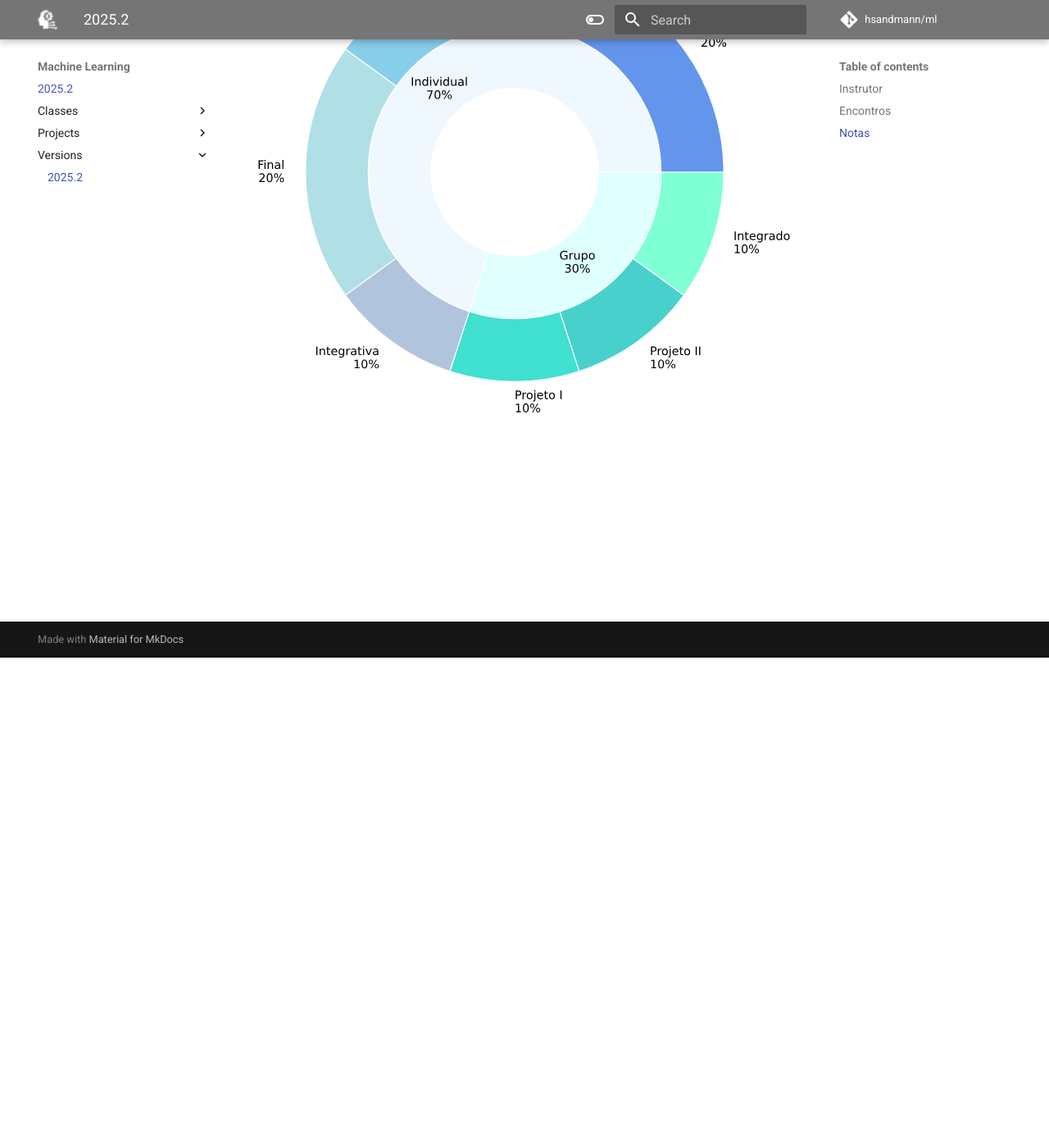
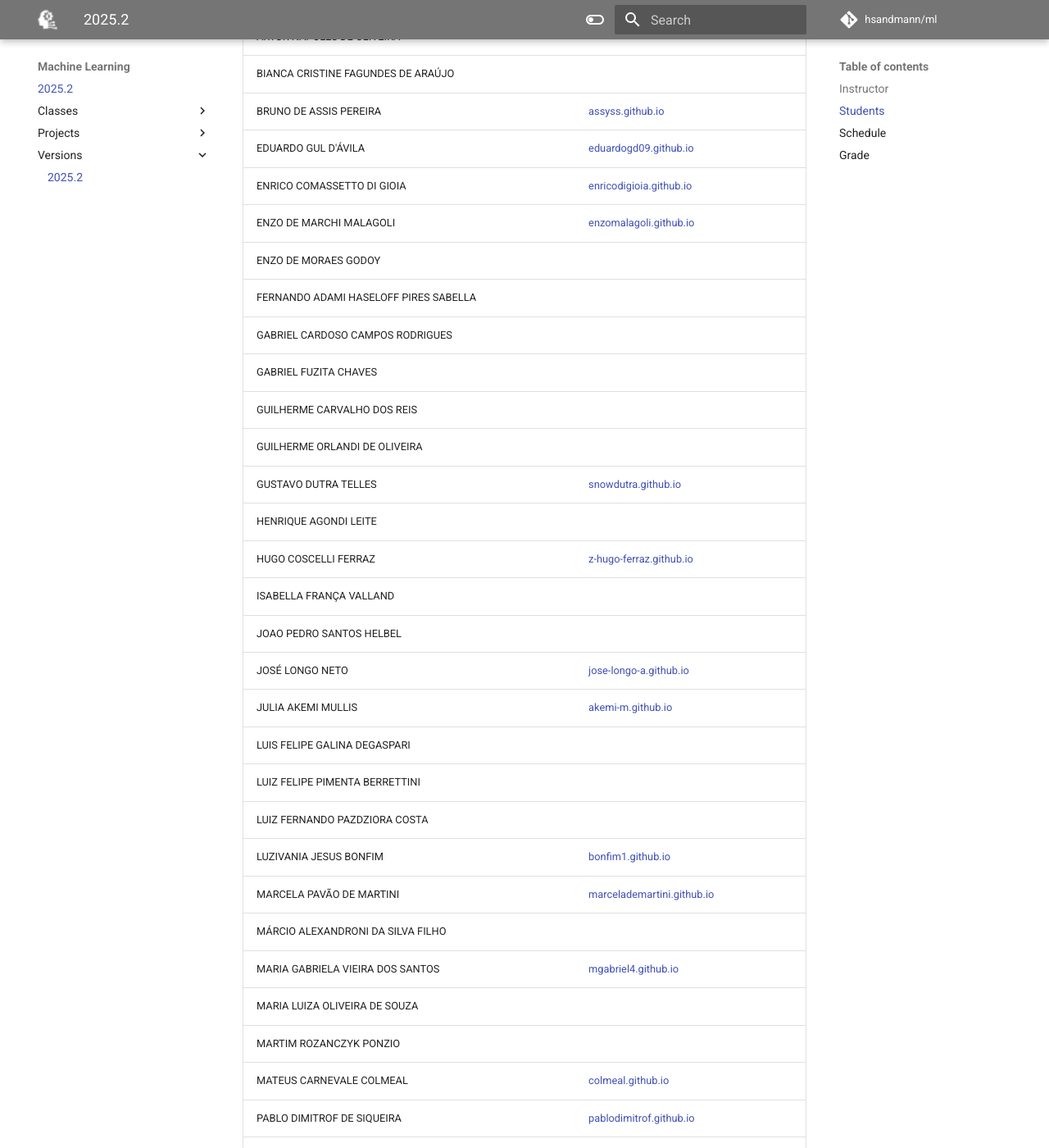
Before and after one commit to hsandmann/ml, an MkDocs documentation site: the page built from docs/versions/2025.2/index.md, in a window 1280 px wide and 1400 px high, scrolled down 598 px. Shown: the whole window at 82% size. Built offline with MkDocs 1.6.1 and Material for MkDocs 9.7.7, drawn with Linux system fonts in a browser that asks for light colours; comment, search, counter and statistics services are not loaded; some of the changed text lies outside the part shown.

Commit message:
added students

````diff
--- a/docs/versions/2025.2/index.md
+++ b/docs/versions/2025.2/index.md
@@ -1,17 +1,59 @@
-# 2025.2 - winter
 
-## Instrutor
+## Instructor
 
 | [:material-web:](https://hsandmann.github.io/){:target="_blank"} [:simple-github:](https://github.com/hsandmann){:target="_blank"} [:material-linkedin:](https://www.linkedin.com/in/hsandmann/){:target="_blank"} [:fontawesome-regular-envelope:](mailto:humberto.sandmann@espm.br){target='_blank'} | Humberto Sandmann |
 
+## Students
 
-## Encontros
+| Name | Project |
+|-------|---------|
+| ALEXANDRE MARTINELLI | [alexandremartinelli11.github.io](http://alexandremartinelli11.github.io/machine-learning/){:target="_blank"} |
+| ANA CAROLINA ALBI PEREIRA |  |
+| ANA CAROLINA FRANK PEZZINI DE MENEZES | [bligui.github.io](https://bligui.github.io/Machine-Learning-Ana/){:target="_blank"} |
+| ANDRÉ HENRIQUE PACHECO ALVES |  |
+| ARTHUR BORBA FERREIRA |  |
+| ARTUR NAPOLES DE OLIVEIRA |  |
+| BIANCA CRISTINE FAGUNDES DE ARAÚJO | |
+| BRUNO DE ASSIS PEREIRA | [assyss.github.io](https://assyss.github.io/Machine-Learning/){:target="_blank"} |
+| EDUARDO GUL D'ÁVILA | [eduardogd09.github.io](https://eduardogd09.github.io/machine-learning/){:target="_blank"} |
+| ENRICO COMASSETTO DI GIOIA | [enricodigioia.github.io](https://enricodigioia.github.io/Machine-Learning/){:target="_blank"} |
+| ENZO DE MARCHI MALAGOLI | [enzomalagoli.github.io](https://enzomalagoli.github.io/machine-learning/){:target="_blank"} |
+| ENZO DE MORAES GODOY |  |
+| FERNANDO ADAMI HASELOFF PIRES SABELLA |  |
+| GABRIEL CARDOSO CAMPOS RODRIGUES |  |
+| GABRIEL FUZITA CHAVES |  |
+| GUILHERME CARVALHO DOS REIS |  |
+| GUILHERME ORLANDI DE OLIVEIRA |  |
+| GUSTAVO DUTRA TELLES | [snowdutra.github.io](https://snowdutra.github.io/Machine-Learning/){:target="_blank"} |
+| HENRIQUE AGONDI LEITE |  |
+| HUGO COSCELLI FERRAZ | [z-hugo-ferraz.github.io](https://z-hugo-ferraz.github.io/machineLearning/){:target="_blank"} |
+| ISABELLA FRANÇA VALLAND |  |
+| JOAO PEDRO SANTOS HELBEL |  |
+| JOSÉ LONGO NETO | [jose-longo-a.github.io](https://jose-longo-a.github.io/Machine-Learning/){:target="_blank"} |
+| JULIA AKEMI MULLIS | [akemi-m.github.io](https://akemi-m.github.io/machine-learning/){:target="_blank"} |
+| LUIS FELIPE GALINA DEGASPARI |  |
+| LUIZ FELIPE PIMENTA BERRETTINI |  |
+| LUIZ FERNANDO PAZDZIORA COSTA |  |
+| LUZIVANIA JESUS BONFIM | [bonfim1.github.io](https://bonfim1.github.io/Machine-Learning/){:target="_blank"} |
+| MARCELA PAVÃO DE MARTINI | [marcelademartini.github.io](https://marcelademartini.github.io/Machine-Learning-1/){:target="_blank"} |
+| MÁRCIO ALEXANDRONI DA SILVA FILHO |  |
+| MARIA GABRIELA VIEIRA DOS SANTOS | [mgabriel4.github.io](https://mgabriel4.github.io/machine-learning/){:target="_blank"} |
+| MARIA LUIZA OLIVEIRA DE SOUZA |  |
+| MARTIM ROZANCZYK PONZIO |  |
+| MATEUS CARNEVALE COLMEAL | [colmeal.github.io](https://colmeal.github.io/machine-learning/){:target="_blank"} |
+| PABLO DIMITROF DE SIQUEIRA | [pablodimitrof.github.io](https://pablodimitrof.github.io/machine-learning/){:target="_blank"} |
+| PEDRO ALMEIDA MARICATE SANTOS |  |
+| RAFAEL ARKCHIMOR LUCENA | [rafaarklu.github.io](https://rafaarklu.github.io/Machine-Learning/){:target="_blank"} |
+| THEO CAMURI GASPAR | [tigasparzin.github.io](https://tigasparzin.github.io/Machine-Learning/){:target="_blank"} |
+| YCARO CAMPOVILLA MENDES DE BARROS |  |
 
-| Ter. | 09h30 :fontawesome-solid-arrow-right-long: 11h10 |
-| Sex. | 07h30 :fontawesome-solid-arrow-right-long: 09h10 |
+## Schedule
+
+| Tue. | 09h30 :fontawesome-solid-arrow-right-long: 11h10 |
+| Fri. | 07h30 :fontawesome-solid-arrow-right-long: 09h10 |
 
 
-## Notas
+## Grade
 
 ```python exec="on" html="1"
 --8<-- "docs/versions/2025.2/grade.py"
````
Also changed, not shown: docs/index.md (+1 -1 lines).
